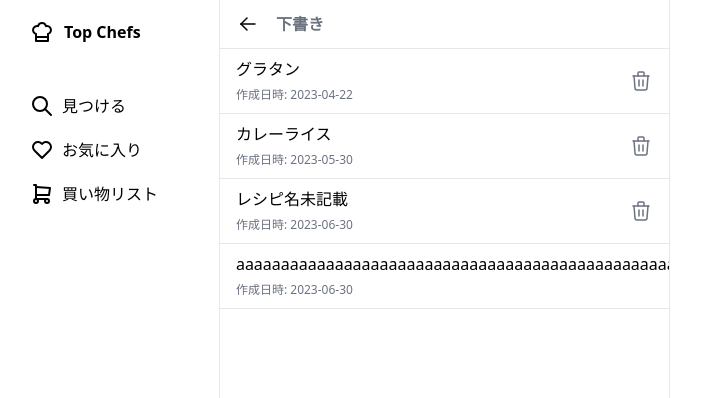
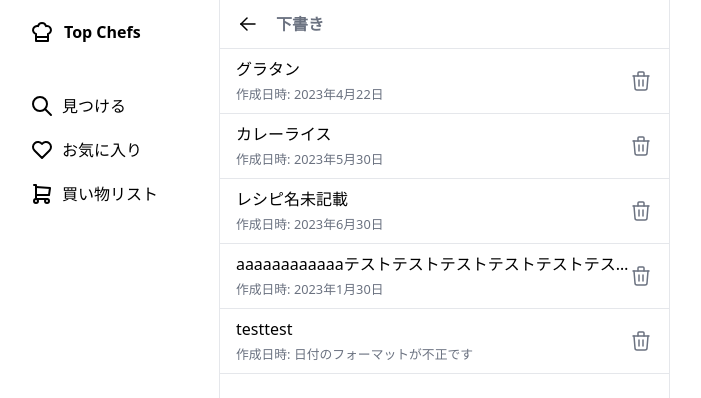
Before and after one commit to qin-team-recipe/14-frontend, a Next.js app: page /my-recipe/drafts in a window 1280 px wide. Shown: the top 398 px of the page, without its empty margins (290-991 px from the left). Built offline with nearby package versions, Linux system fonts and the light colour scheme.

Commit message:
🎨 リンクコンポーネントの追加

```diff
--- a/src/app/(top)/my-recipe/drafts/page.jsx
+++ b/src/app/(top)/my-recipe/drafts/page.jsx
@@ -1,7 +1,10 @@
 "use client";
 
+import Link from "next/link";
+
+import { IconTrash } from "@tabler/icons-react";
 import { DraftBar } from "@/components/Bar";
-import { IconTrash } from "@tabler/icons-react";
+import { CreatedDate } from "./_components";
 
 export default function Draft() {
   return (
@@ -9,25 +12,31 @@ export default function Draft() {
       <div className="px-4 py-3">
         <DraftBar />
       </div>
-      <ul className="divide-y border-y">
-        {drafts.map((item) => (
-          <li key={item.id} className="flex gap-x-4 px-4 py-2">
-            <div className="flex-1 space-y-1">
-              <p className="truncate">{item.title || "レシピ名未記載"}</p>
-              <small className="text-xs text-gray-500">
-                作成日時: {item.createdAt}
-              </small>
+      <div className="divide-y border-y">
+        {drafts.map((draft) => (
+          <Link
+            href="/my-recipe/new"
+            key={draft.id}
+            className="flex justify-between px-4 py-2"
+          >
+            <div className="">
+              <p className="line-clamp-1 whitespace-normal">
+                {draft.title || "レシピ名未記載"}
+              </p>
+              <CreatedDate date={draft.createdAt} />
             </div>
+
             <button onClick={() => alert("モーダルでます")}>
               <IconTrash size={24} stroke={1.5} className="text-gray-500" />
             </button>
-          </li>
+          </Link>
         ))}
-      </ul>
+      </div>
     </div>
   );
 }
 
+// 下書きのダミーデータ
 const drafts = [
   {
     id: 1,
@@ -37,16 +46,21 @@ const drafts = [
   {
     id: 2,
     title: "カレーライス",
-    createdAt: "2023-05-30",
+    createdAt: "2023/05/30",
   },
   {
     id: 3,
     title: "", // 空文字のやつ
-    createdAt: "2023-06-30",
+    createdAt: "2023年6月30日",
   },
   {
     id: 4,
-    title: "aaaaaaaaaaaaaaaaaaaaaaaaaaaaaaaaaaaaaaaaaaaaaaaaaaaaaaaaaaaa", // 長いやつ
-    createdAt: "2023-06-30",
+    title: "aaaaaaaaaaaaテストテストテストテストテストテストテストテスト", // 長いやつ
+    createdAt: "20230630",
+  },
+  {
+    id: 5,
+    title: "testtest",
+    createdAt: "2023-09-31", // 存在しない日付
   },
 ];
```
